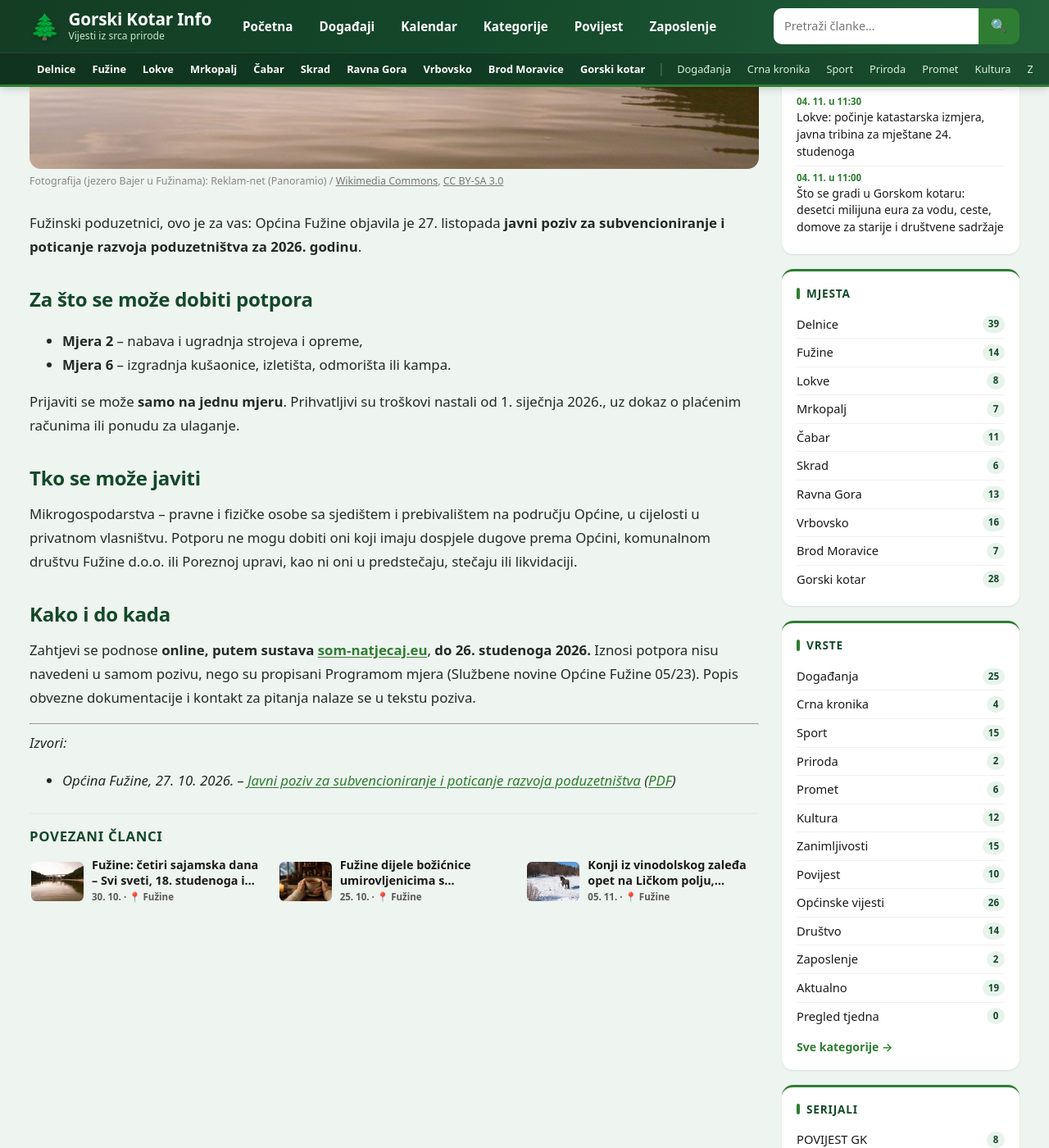
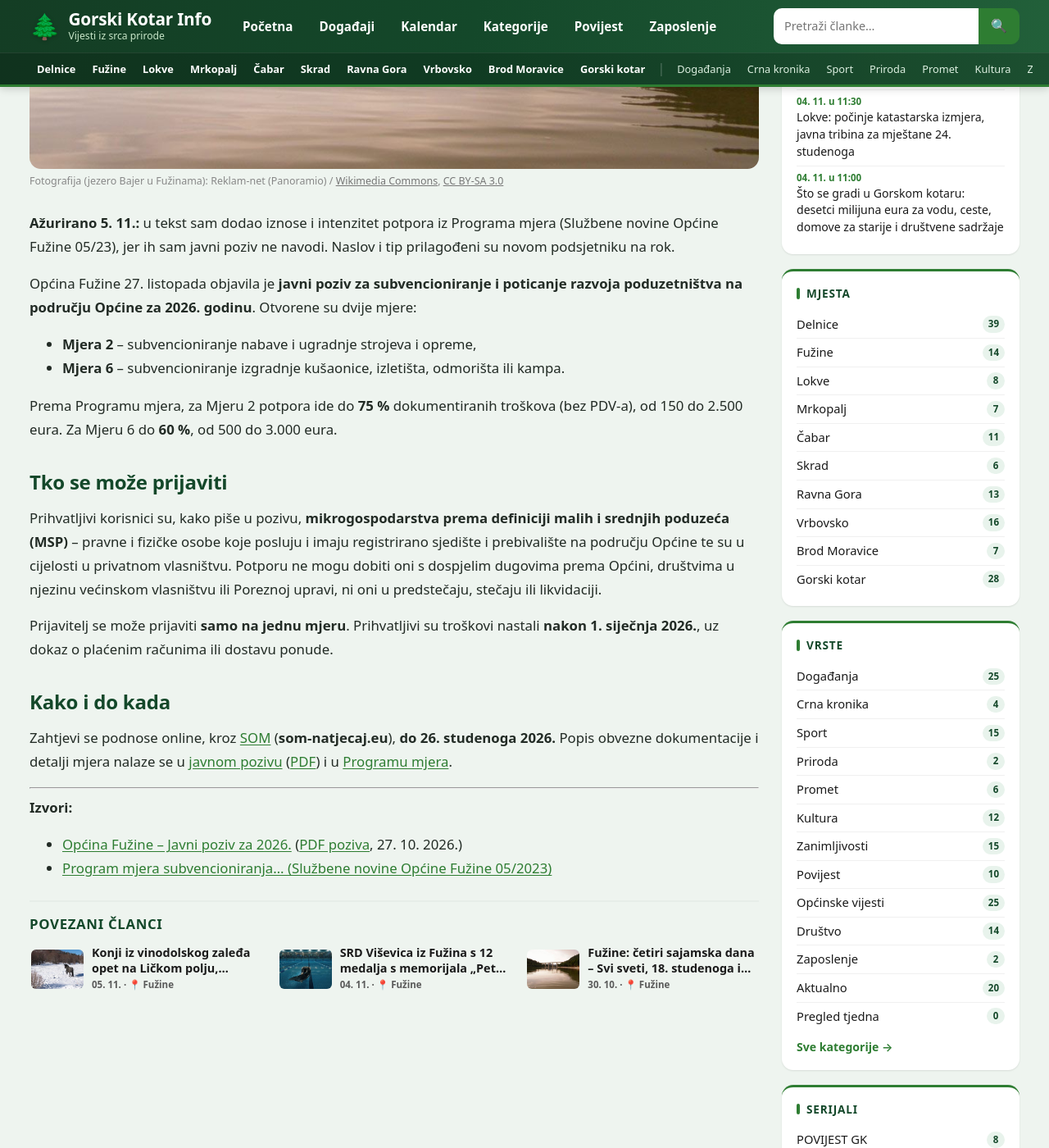
Before and after one commit to MojGK/gorski-kotar.info, a Jekyll site: the page built from _posts/2026-10-28-fuzine-javni-poziv-potpore-poduzetnicima-2026.md, in a window 1280 px wide and 1400 px high, scrolled down 716 px. Shown: the whole window at 82% size. Built offline with Jekyll 4.4.1, drawn with Linux system fonts in a browser that asks for light colours; some of the changed text lies outside the part shown.

Commit message:
Fužine potpore 2026: iznosi iz Programa, podsjetnik na rok

```diff
--- a/_posts/2026-10-28-fuzine-javni-poziv-potpore-poduzetnicima-2026.md
+++ b/_posts/2026-10-28-fuzine-javni-poziv-potpore-poduzetnicima-2026.md
@@ -1,35 +1,37 @@
 ---
 layout: post
-title: "Fužine: javni poziv za potpore poduzetnicima – rok 26. studenoga"
+title: "Fužine: javni poziv za potpore poduzetnicima 2026., prijave do 26. studenoga"
 date: 2026-10-28 15:09:00 +0100
 location: Fužine
-type: Općinske vijesti
-categories: [Fužine, Općinske vijesti]
-excerpt: "Općina Fužine raspisala je javni poziv za subvencije mikropoduzetnicima: za strojeve i opremu te za kušaonice, izletišta, odmorišta i kampove. Prijave online do 26. studenoga 2026."
+type: Aktualno
+categories: [Fužine, Aktualno]
+excerpt: "Općina Fužine zove mikrogospodarstva na javni poziv za 2026.: strojevi i oprema te kušaonica, izletište, odmorište ili kamp. Prijave online do 26. studenoga."
 image: /assets/images/jezero-bajer.jpg
 image_alt: "Jezero Bajer u Fužinama"
 image_credit: "Fotografija (jezero Bajer u Fužinama): Reklam-net (Panoramio) / [Wikimedia Commons](https://commons.wikimedia.org/wiki/File:Fu%C5%BEine_Bajer_lake_Croatia_-_panoramio.jpg), [CC BY-SA 3.0](https://creativecommons.org/licenses/by-sa/3.0/)"
 ---
 
-Fužinski poduzetnici, ovo je za vas: Općina Fužine objavila je 27. listopada **javni poziv za subvencioniranje i poticanje razvoja poduzetništva za 2026. godinu**.
+**Ažurirano 5. 11.:** u tekst sam dodao iznose i intenzitet potpora iz Programa mjera (Službene novine Općine Fužine 05/23), jer ih sam javni poziv ne navodi. Naslov i tip prilagođeni su novom podsjetniku na rok.
 
-## Za što se može dobiti potpora
+Općina Fužine 27. listopada objavila je **javni poziv za subvencioniranje i poticanje razvoja poduzetništva na području Općine za 2026. godinu**. Otvorene su dvije mjere:
 
-- **Mjera 2** – nabava i ugradnja strojeva i opreme,
-- **Mjera 6** – izgradnja kušaonice, izletišta, odmorišta ili kampa.
+- **Mjera 2** – subvencioniranje nabave i ugradnje strojeva i opreme,
+- **Mjera 6** – subvencioniranje izgradnje kušaonice, izletišta, odmorišta ili kampa.
 
-Prijaviti se može **samo na jednu mjeru**. Prihvatljivi su troškovi nastali od 1. siječnja 2026., uz dokaz o plaćenim računima ili ponudu za ulaganje.
+Prema Programu mjera, za Mjeru 2 potpora ide do **75 %** dokumentiranih troškova (bez PDV-a), od 150 do 2.500 eura. Za Mjeru 6 do **60 %**, od 500 do 3.000 eura.
 
-## Tko se može javiti
+## Tko se može prijaviti
 
-Mikrogospodarstva – pravne i fizičke osobe sa sjedištem i prebivalištem na području Općine, u cijelosti u privatnom vlasništvu. Potporu ne mogu dobiti oni koji imaju dospjele dugove prema Općini, komunalnom društvu Fužine d.o.o. ili Poreznoj upravi, kao ni oni u predstečaju, stečaju ili likvidaciji.
+Prihvatljivi korisnici su, kako piše u pozivu, **mikrogospodarstva prema definiciji malih i srednjih poduzeća (MSP)** – pravne i fizičke osobe koje posluju i imaju registrirano sjedište i prebivalište na području Općine te su u cijelosti u privatnom vlasništvu. Potporu ne mogu dobiti oni s dospjelim dugovima prema Općini, društvima u njezinu većinskom vlasništvu ili Poreznoj upravi, ni oni u predstečaju, stečaju ili likvidaciji.
+
+Prijavitelj se može prijaviti **samo na jednu mjeru**. Prihvatljivi su troškovi nastali **nakon 1. siječnja 2026.**, uz dokaz o plaćenim računima ili dostavu ponude.
 
 ## Kako i do kada
 
-Zahtjevi se podnose **online, putem sustava [som-natjecaj.eu](https://www.som-natjecaj.eu)**, **do 26. studenoga 2026.** Iznosi potpora nisu navedeni u samom pozivu, nego su propisani Programom mjera (Službene novine Općine Fužine 05/23). Popis obvezne dokumentacije i kontakt za pitanja nalaze se u tekstu poziva.
+Zahtjevi se podnose online, kroz [SOM](https://www.som-natjecaj.eu) (**som-natjecaj.eu**), **do 26. studenoga 2026.** Popis obvezne dokumentacije i detalji mjera nalaze se u [javnom pozivu](https://www.fuzine.hr/hr/obavijesti/javni-poziv-za-subvencioniranje-i-poticanje-razvoja-poduzetnistva-na-podrucju,1240.html) ([PDF](https://www.fuzine.hr/files/file/2026/Javni-poziv-2026.pdf)) i u [Programu mjera](https://www.fuzine.hr/files/novine/2023/05/PROGRAM%20MJERA%20SUBVENCIONIRANJA%20I%20POTICANJA%20RAZVOJA%20PODUZETNI%C5%A0TVA%20NA%20PODRU%C4%8CJU%20OP%C4%86INE%20FU%C5%BDINE.pdf).
 
 ---
 
-*Izvori:*
-
-- *Općina Fužine, 27. 10. 2026. – [Javni poziv za subvencioniranje i poticanje razvoja poduzetništva](https://www.fuzine.hr/hr/obavijesti/javni-poziv-za-subvencioniranje-i-poticanje-razvoja-poduzetnistva-na-podrucju,1240.html) ([PDF](https://www.fuzine.hr/files/file/2026/Javni-poziv-2026.pdf))*
+**Izvori:**
+- [Općina Fužine – Javni poziv za 2026.](https://www.fuzine.hr/hr/obavijesti/javni-poziv-za-subvencioniranje-i-poticanje-razvoja-poduzetnistva-na-podrucju,1240.html) ([PDF poziva](https://www.fuzine.hr/files/file/2026/Javni-poziv-2026.pdf), 27. 10. 2026.)
+- [Program mjera subvencioniranja… (Službene novine Općine Fužine 05/2023)](https://www.fuzine.hr/files/novine/2023/05/PROGRAM%20MJERA%20SUBVENCIONIRANJA%20I%20POTICANJA%20RAZVOJA%20PODUZETNI%C5%A0TVA%20NA%20PODRU%C4%8CJU%20OP%C4%86INE%20FU%C5%BDINE.pdf)
```
